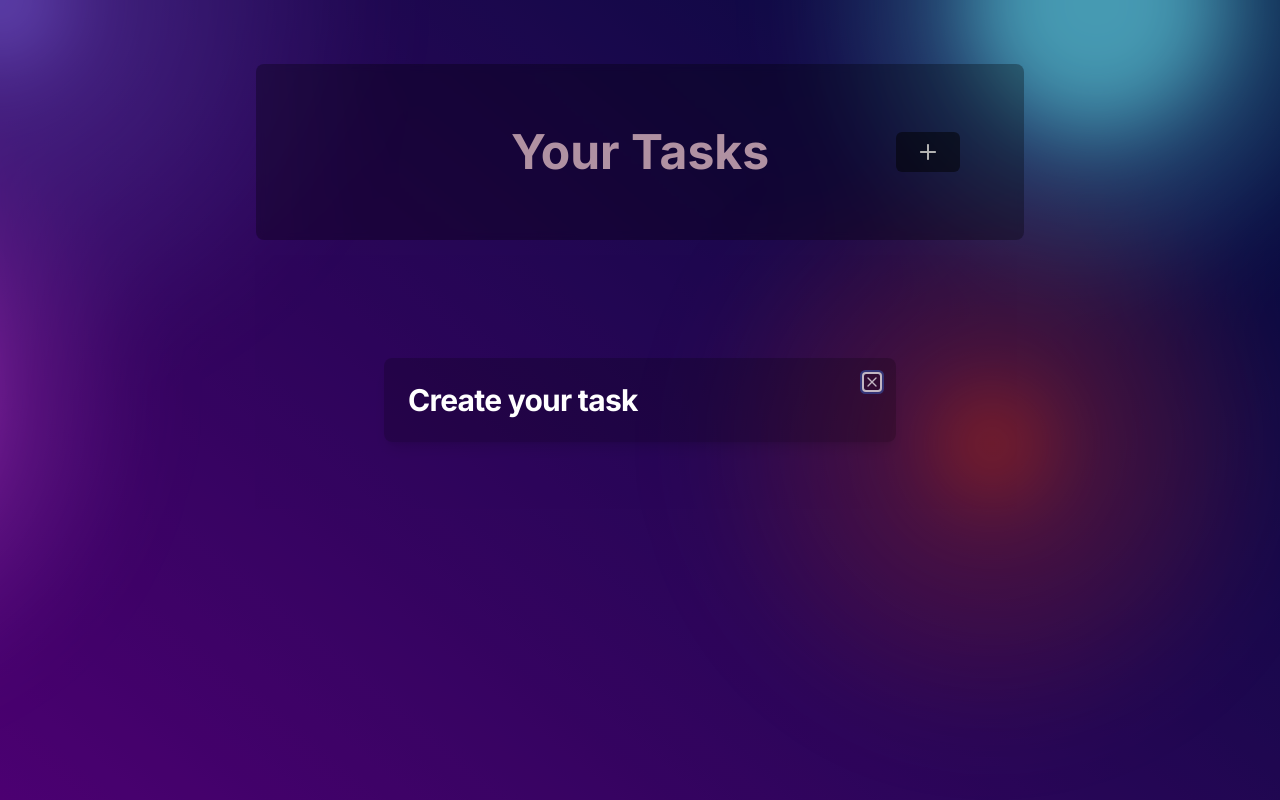
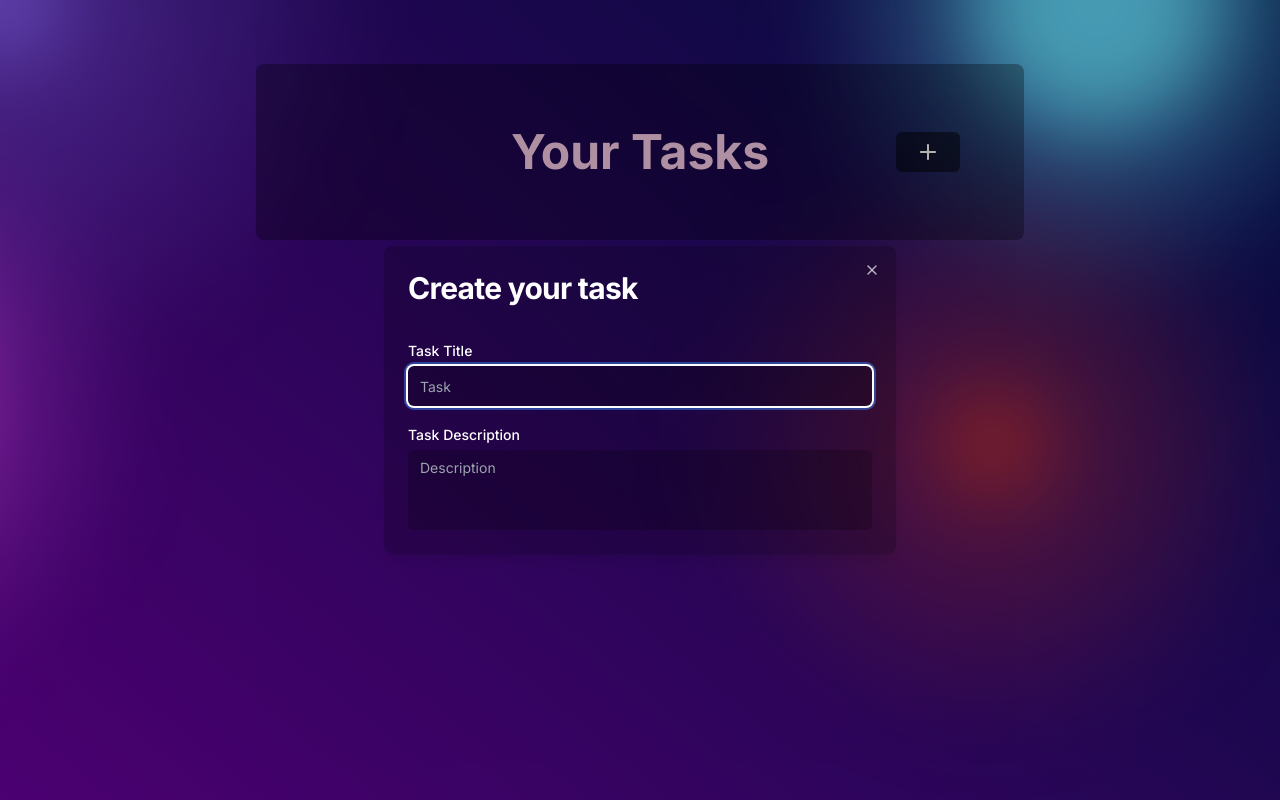
Before and after one commit to amora7741/NextToDoList, a Next.js app: page / in a window 1280 px wide. Both pictures are taken after a click on the button 928 px from the left and 152 px from the top of the page. Built offline with nearby package versions, Linux system fonts and the light colour scheme.

Commit message:
Add inputs for creating task

```diff
--- a/package.json
+++ b/package.json
@@ -10,6 +10,7 @@
   },
   "dependencies": {
     "@radix-ui/react-dialog": "^1.1.1",
+    "@radix-ui/react-label": "^2.1.0",
     "@radix-ui/react-slot": "^1.1.0",
     "autoprefixer": "^10.4.19",
     "class-variance-authority": "^0.7.0",
--- /dev/null
+++ b/src/components/ToDo.tsx
@@ -0,0 +1,5 @@
+const ToDo = () => {
+  return <div>ToDo</div>;
+};
+
+export default ToDo;
--- a/src/components/ToDoDialog.tsx
+++ b/src/components/ToDoDialog.tsx
@@ -3,11 +3,13 @@ import { IoIosAdd } from 'react-icons/io';
 import {
   Dialog,
   DialogContent,
-  DialogDescription,
   DialogHeader,
   DialogTitle,
   DialogTrigger,
 } from '@/components/ui/dialog';
+import { Input } from './ui/input';
+import { Label } from './ui/label';
+import { Textarea } from './ui/textarea';
 
 const ToDoDialog = () => {
   return (
@@ -22,6 +24,23 @@ const ToDoDialog = () => {
           <DialogTitle className='text-3xl font-bold'>
             Create your task
           </DialogTitle>
+          <div className='grid w-full items-center gap-2 pt-8'>
+            <Label htmlFor='taskname'>Task Title</Label>
+            <Input
+              type='text'
+              id='taskname'
+              placeholder='Task'
+              className='bg-black/20 border-none w-full'
+            />
+          </div>
+          <div className='grid w-full items-center gap-2 pt-4'>
+            <Label htmlFor='taskname'>Task Description</Label>
+            <Textarea
+              id='taskname'
+              placeholder='Description'
+              className='bg-black/20 border-none w-full resize-none'
+            />
+          </div>
         </DialogHeader>
       </DialogContent>
     </Dialog>
--- a/src/components/ToDoWrapper.tsx
+++ b/src/components/ToDoWrapper.tsx
@@ -1,3 +1,6 @@
+'use client';
+
+import { useState } from 'react';
 import ToDoDialog from './ToDoDialog';
 
 type Todo = {
@@ -7,11 +10,18 @@ type Todo = {
   completed: boolean;
 };
 
-const addTask = () => {};
+const ToDoWrapper = () => {
+  const [tasks, setTasks] = useState<Todo[]>([]);
 
-const deleteTask = () => {};
+  const addTask = (task: Todo) => {
+    setTasks((t) => [...t, task]);
+  };
 
-const ToDoWrapper = () => {
+  const deleteTask = (task: Todo) => {
+    const newTasks = tasks.filter((t) => t.id != task.id);
+    setTasks(newTasks);
+  };
+
   return (
     <div className='flex flex-col gap-8 z-50 w-full max-w-3xl h-fit bg-black/30 p-4 sm:p-16 backdrop-blur-sm rounded-lg'>
       <div className='relative flex flex-col gap-4 sm:flex-row items-center text-center'>
--- /dev/null
+++ b/src/components/ui/label.tsx
@@ -0,0 +1,26 @@
+"use client"
+
+import * as React from "react"
+import * as LabelPrimitive from "@radix-ui/react-label"
+import { cva, type VariantProps } from "class-variance-authority"
+
+import { cn } from "@/lib/utils"
+
+const labelVariants = cva(
+  "text-sm font-medium leading-none peer-disabled:cursor-not-allowed peer-disabled:opacity-70"
+)
+
+const Label = React.forwardRef<
+  React.ElementRef<typeof LabelPrimitive.Root>,
+  React.ComponentPropsWithoutRef<typeof LabelPrimitive.Root> &
+    VariantProps<typeof labelVariants>
+>(({ className, ...props }, ref) => (
+  <LabelPrimitive.Root
+    ref={ref}
+    className={cn(labelVariants(), className)}
+    {...props}
+  />
+))
+Label.displayName = LabelPrimitive.Root.displayName
+
+export { Label }
--- /dev/null
+++ b/src/components/ui/textarea.tsx
@@ -0,0 +1,24 @@
+import * as React from "react"
+
+import { cn } from "@/lib/utils"
+
+export interface TextareaProps
+  extends React.TextareaHTMLAttributes<HTMLTextAreaElement> {}
+
+const Textarea = React.forwardRef<HTMLTextAreaElement, TextareaProps>(
+  ({ className, ...props }, ref) => {
+    return (
+      <textarea
+        className={cn(
+          "flex min-h-[80px] w-full rounded-md border border-input bg-background px-3 py-2 text-sm ring-offset-background placeholder:text-muted-foreground focus-visible:outline-none focus-visible:ring-2 focus-visible:ring-ring focus-visible:ring-offset-2 disabled:cursor-not-allowed disabled:opacity-50",
+          className
+        )}
+        ref={ref}
+        {...props}
+      />
+    )
+  }
+)
+Textarea.displayName = "Textarea"
+
+export { Textarea }
```
Also changed, not shown: 1 other file (tests, documents, lock files or other folders).
